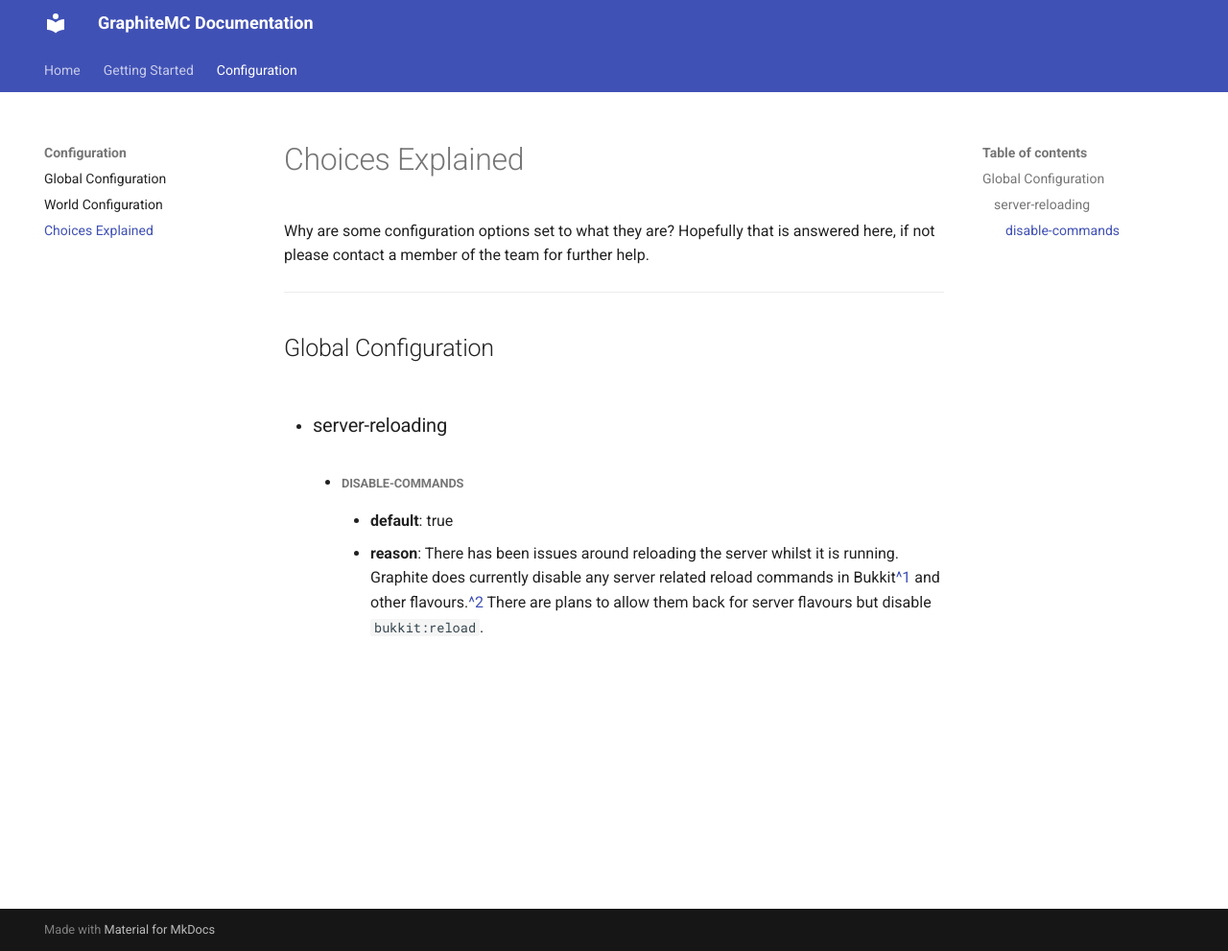
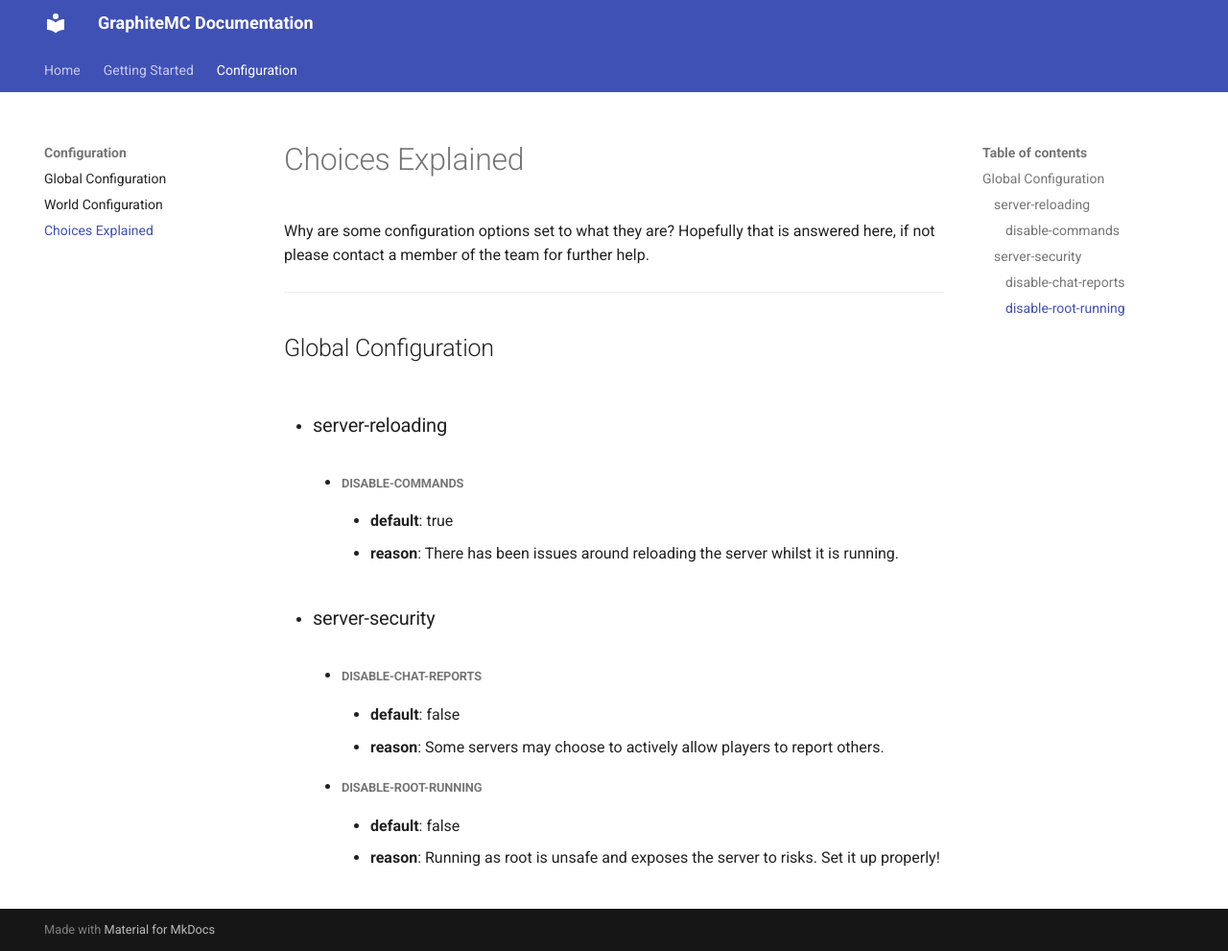
Before and after one commit to GraphiteMC/GraphiteDocs, an MkDocs documentation site: the page built from mkdocs/configuration/Choices-Explained.md, in a window 1280 px wide and 991 px high. Shown: the whole window at 96% size. Built offline with MkDocs 1.6.1 and Material for MkDocs 9.7.7, drawn with Linux system fonts in a browser that asks for light colours.

Commit message:
Update docs

```diff
--- a/mkdocs/configuration/Choices-Explained.md
+++ b/mkdocs/configuration/Choices-Explained.md
@@ -6,8 +6,10 @@ ___
     * ##### disable-commands
         - **default**: true
         - **reason**: There has been issues around reloading the server whilst it is running.
-      Graphite does currently disable any server related reload commands in Bukkit[^1] and other flavours.[^2]
-      There are plans to allow them back for server flavours but disable `bukkit:reload`.
-
-[^1]: https://github.com/GraphiteMC/Graphite/blob/ver/1.20.1/patches/api/0002-Disable-Reload-Commands.patch
-[^2]: https://github.com/GraphiteMC/Graphite/blob/ver/1.20.1/patches/server/0003-Disable-Reload-Commands.patch
+* ### server-security
+    * ##### disable-chat-reports
+        - **default**: false
+        - **reason**: Some servers may choose to actively allow players to report others.
+    * ##### disable-root-running
+        - **default**: false
+        - **reason**: Running as root is unsafe and exposes the server to risks. Set it up properly!
```
Also changed, not shown: mkdocs/configuration/Global-Configuration.md (+7 -0 lines), mkdocs/configuration/World-Configuration.md (+5 -1 lines).
